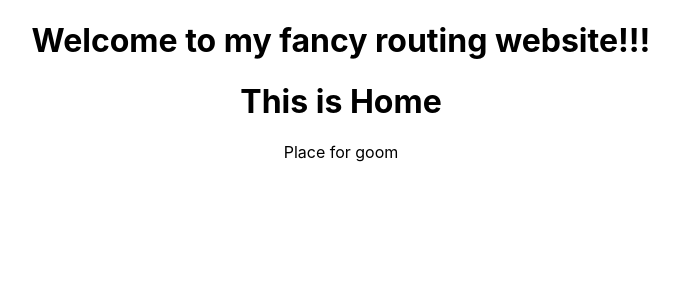
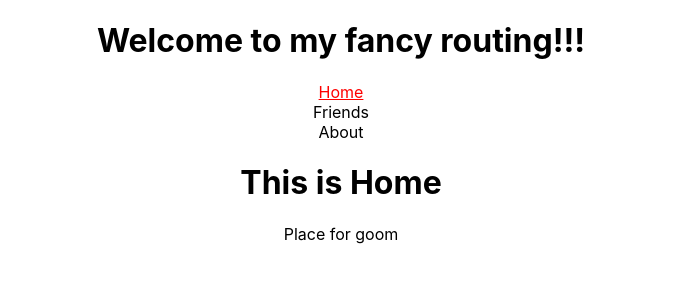
Before and after one commit to Rasujon3/react-router, a React (Create React App) app: page / in a window 1280 px wide. Shown: the top 300 px of the page, without its empty margins (299-978 px from the left). Built offline with nearby package versions, Linux system fonts and the light colour scheme.

Commit message:
52-4 Set Header, Nav, Create Link, display active route

```diff
--- a/src/App.js
+++ b/src/App.js
@@ -2,13 +2,14 @@
 import "./App.css";
 import About from "./components/About/About";
 import Friends from "./components/Friends/Friends";
+import Header from "./components/Header/Header";
 import Home from "./components/Home/Home";
 import NotFound from "./components/NotFound/NotFound";
 
 function App() {
   return (
     <div className="App">
-      <h1>Welcome to my fancy routing website!!!</h1>
+      <Header />
       <Routes>
         <Route path="/" element={<Home />}></Route>
         <Route path="/about" element={<About />} />
--- /dev/null
+++ b/src/components/CustomLink/CustomLink.js
@@ -0,0 +1,23 @@
+import React from "react";
+import { Link, useMatch, useResolvedPath } from "react-router-dom";
+
+function CustomLink({ children, to, ...props }) {
+  let resolved = useResolvedPath(to);
+  let match = useMatch({ path: resolved.pathname, end: true });
+  return (
+    <div>
+      <Link
+        style={{
+          color: match ? "red" : "black",
+          textDecoration: match ? "underline" : "none",
+        }}
+        to={to}
+        {...props}
+      >
+        {children}
+      </Link>
+    </div>
+  );
+}
+
+export default CustomLink;
--- /dev/null
+++ b/src/components/Header/Header.js
@@ -0,0 +1,18 @@
+import React from "react";
+import { Link } from "react-router-dom";
+import CustomLink from "../CustomLink/CustomLink";
+
+const Header = () => {
+  return (
+    <div>
+      <h1>Welcome to my fancy routing!!!</h1>
+      <nav>
+        <CustomLink to="/">Home</CustomLink>
+        <CustomLink to="/friends">Friends</CustomLink>
+        <CustomLink to="/about">About</CustomLink>
+      </nav>
+    </div>
+  );
+};
+
+export default Header;
```
